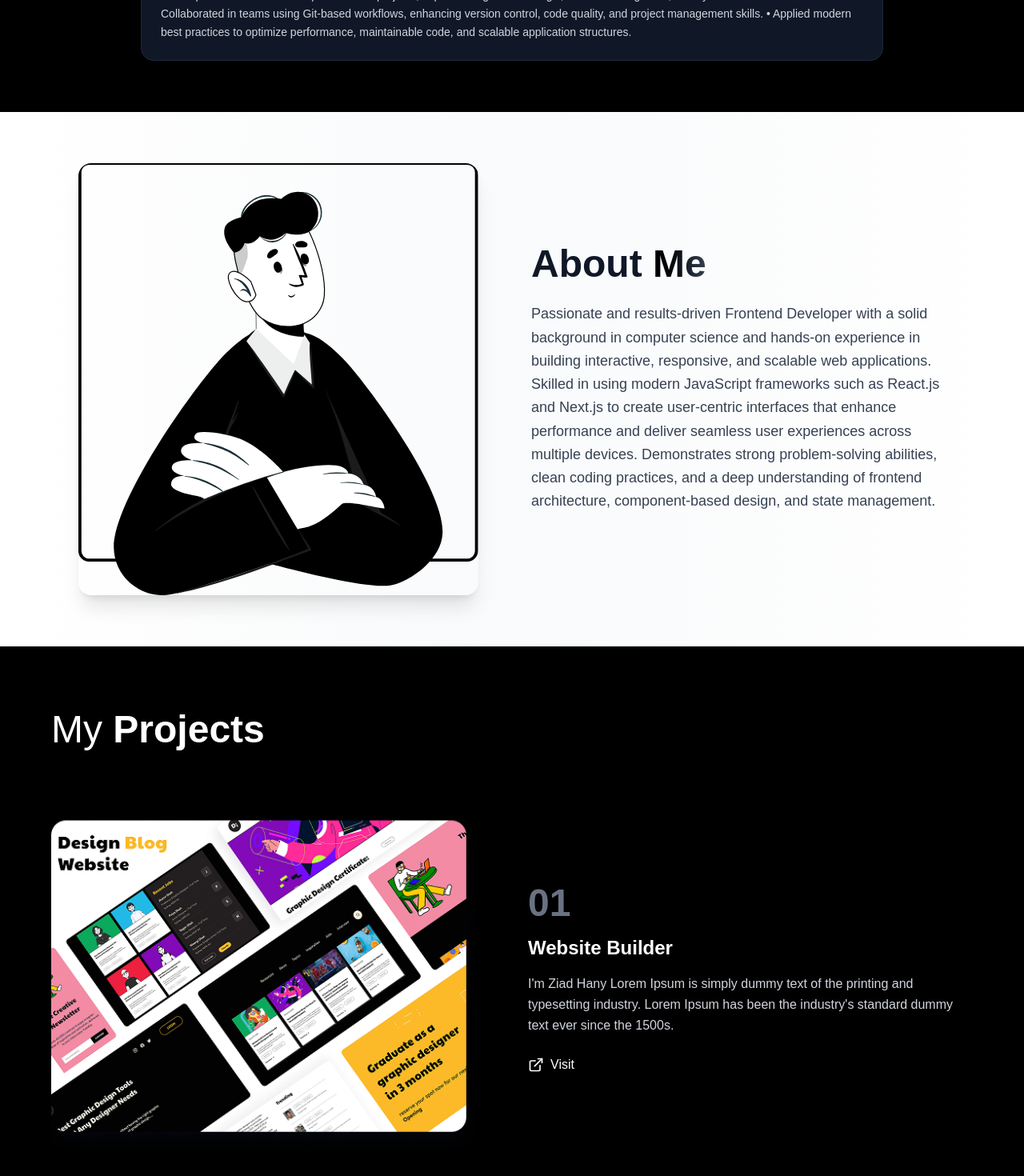
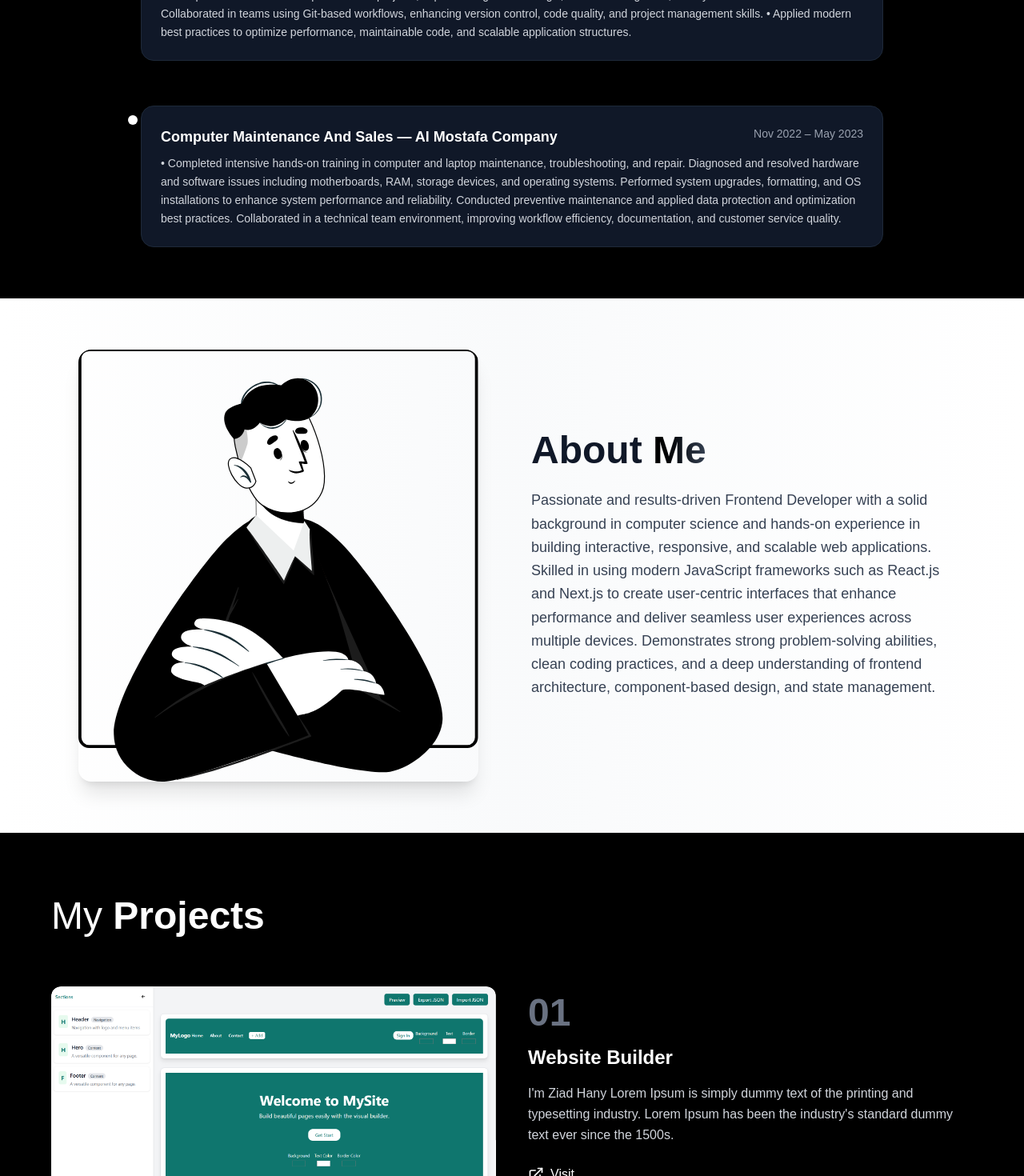
Before and after one commit to ZiadHanny/portfolioZ, a Next.js app: page / in a window 1280 px wide. Shown: the part 1580-3050 px from the top of the page at 80% size. Built offline with nearby package versions, Linux system fonts and the light colour scheme.

Commit message:
Add project

```diff
--- a/src/app/Experience/Experience.tsx
+++ b/src/app/Experience/Experience.tsx
@@ -23,6 +23,17 @@ const experiences = [
       • Developed and delivered multiple full-stack projects, implementing backend logic, database integration, and dynamic front-end interfaces.
       • Collaborated in teams using Git-based workflows, enhancing version control, code quality, and project management skills.
       • Applied modern best practices to optimize performance, maintainable code, and scalable application structures.
+    `,
+    },
+    {
+        title: "Computer Maintenance And Sales — Al Mostafa Company",
+        date: "Nov 2022 – May 2023",
+        description: `
+      • Completed intensive hands-on training in computer and laptop maintenance, troubleshooting, and repair.
+    Diagnosed and resolved hardware and software issues including motherboards, RAM, storage devices, and operating systems.
+    Performed system upgrades, formatting, and OS installations to enhance system performance and reliability.
+    Conducted preventive maintenance and applied data protection and optimization best practices.
+ Collaborated in a technical team environment, improving workflow efficiency, documentation, and customer service quality.
     `,
     },
 ];
--- a/src/app/NavBar/nav.tsx
+++ b/src/app/NavBar/nav.tsx
@@ -39,9 +39,8 @@ const Navbar = () => {
         ))}
       </div>
 
-      {/* Resume button (Desktop only) */}
       <motion.a
-        href="https://drive.google.com/file/d/1T_zovkGEYL7wQHc_50OMjEkyDCbcsWOH/view?usp=sharing"
+        href="https://drive.google.com/file/d/1znKWsV0YOpluYzmHYV8dr4UIz6EN8tPU/view?usp=drive_link"
         target="_blank"
         rel="noopener noreferrer"
         className="hidden md:flex bg-gradient-to-r from-black to-gray-700 text-white px-5 py-2 rounded-lg items-center gap-2 shadow-md hover:shadow-lg hover:scale-105 transition"
@@ -50,7 +49,6 @@ const Navbar = () => {
         My Resume
       </motion.a>
 
-      {/* Hamburger (Mobile only) */}
       <button
         className="md:hidden flex flex-col gap-1.5 focus:outline-none"
         onClick={() => setIsOpen(!isOpen)}
@@ -90,7 +88,7 @@ const Navbar = () => {
               </a>
             ))}
             <a
-              href="https://drive.google.com/file/d/1BUJu7bJ_KSRc0BWICHHzX3NBriLhE30_/view?usp=drive_link"
+              href="https://drive.google.com/file/d/1znKWsV0YOpluYzmHYV8dr4UIz6EN8tPU/view?usp=drive_link"
               target="_blank"
               rel="noopener noreferrer"
               className="bg-gradient-to-r from-black to-gray-700 text-white px-5 py-2 rounded-lg shadow-md hover:shadow-lg transition"
--- a/src/app/projects/projects.tsx
+++ b/src/app/projects/projects.tsx
@@ -10,7 +10,7 @@ const projectsData = [
 		title: "Website Builder",
 		description:
 			"I'm Ziad Hany Lorem Ipsum is simply dummy text of the printing and typesetting industry. Lorem Ipsum has been the industry's standard dummy text ever since the 1500s.",
-		image: "/image 770 (1).png",
+		image: "/website.png",
 		link: "https://website-builder-alpha-one.vercel.app/",
 	},
 	{
```
Also changed, not shown: public/website.png (added).
